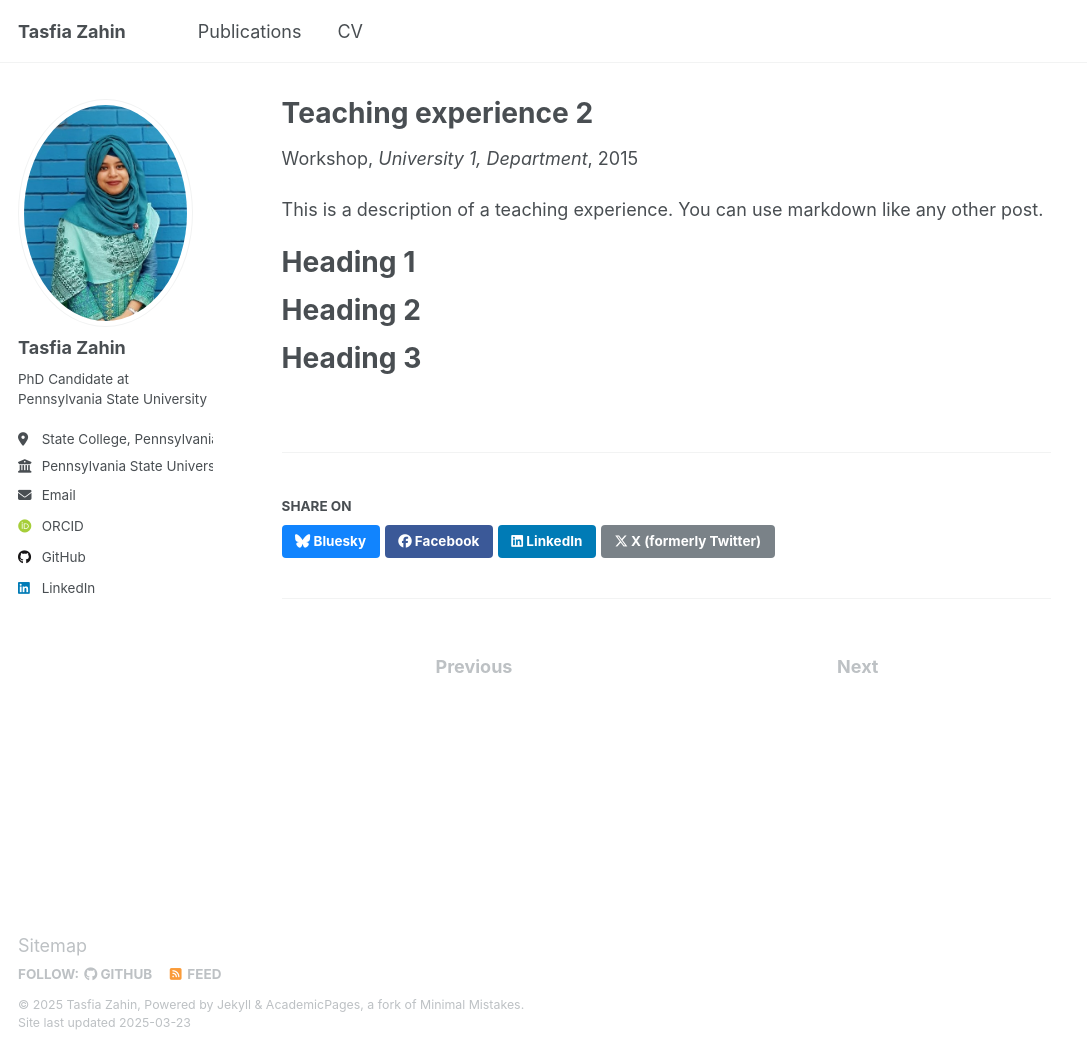
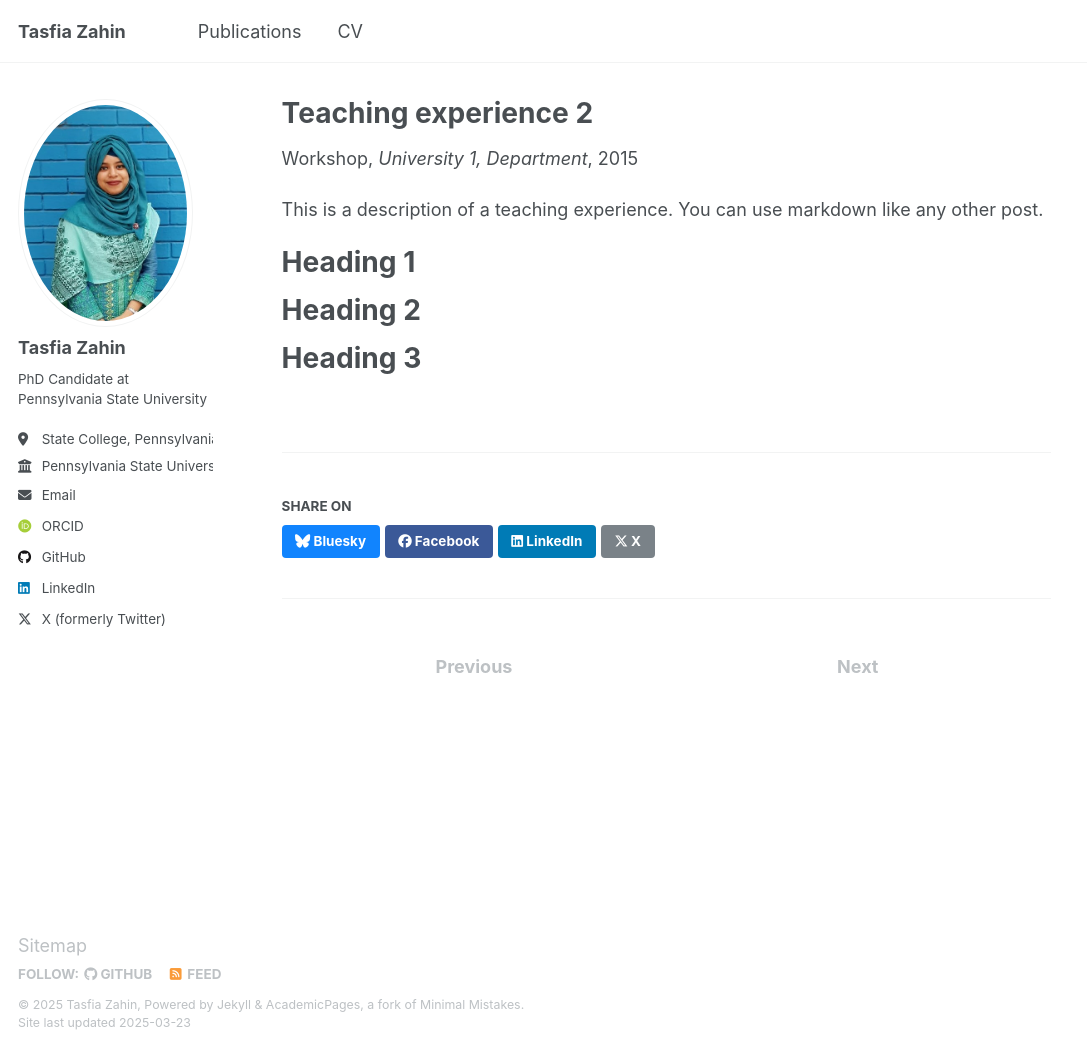
Before and after one commit to TasfiaZahin/TasfiaZahin.github.io, a Jekyll site: the page built from _teaching/2015-spring-teaching-2.md, in a window 1280 px wide and 1051 px high. Shown: the whole window, without its empty margins (0-1087 px from the left). Built offline with Jekyll 4.4.1, drawn with Linux system fonts in a browser that asks for light colours; some web fonts are replaced.

Commit message:
twitter sidebar edited

```diff
--- a/_config.yml
+++ b/_config.yml
@@ -67,7 +67,7 @@ author:
   steam            : # Username
   telegram         : # URL
   tumblr           : # Username
-  twitter          : #"tasfia_zahin"# Username for X / Twitter
+  twitter          : "tasfia_zahin"# Username for X / Twitter
   vine             : # Username
   weibo            : # Username
   wikipedia        : # Username
--- a/_includes/social-share.html
+++ b/_includes/social-share.html
@@ -11,5 +11,5 @@
 
   <a href="https://www.linkedin.com/shareArticle?mini=true&url={{ base_path }}{{ page.url }}" class="btn btn--linkedin" title="{{ site.data.ui-text[site.locale].share_on_label | default: 'Share on' }} LinkedIn"><i class="fab fa-linkedin" aria-hidden="true"></i><span> LinkedIn</span></a>
 
-  <a href="https://x.com/intent/post?text={{ base_path }}{{ page.url }}" class="btn btn--x" title="{{ site.data.ui-text[site.locale].share_on_label | default: 'Share on' }} X"><i class="fab fa-x-twitter" aria-hidden="true"></i><span> X (formerly Twitter)</span></a>
+  <a href="https://x.com/intent/post?text={{ base_path }}{{ page.url }}" class="btn btn--x" title="{{ site.data.ui-text[site.locale].share_on_label | default: 'Share on' }} X"><i class="fab fa-x-twitter" aria-hidden="true"></i><span> X </span></a>
 </section>
```
